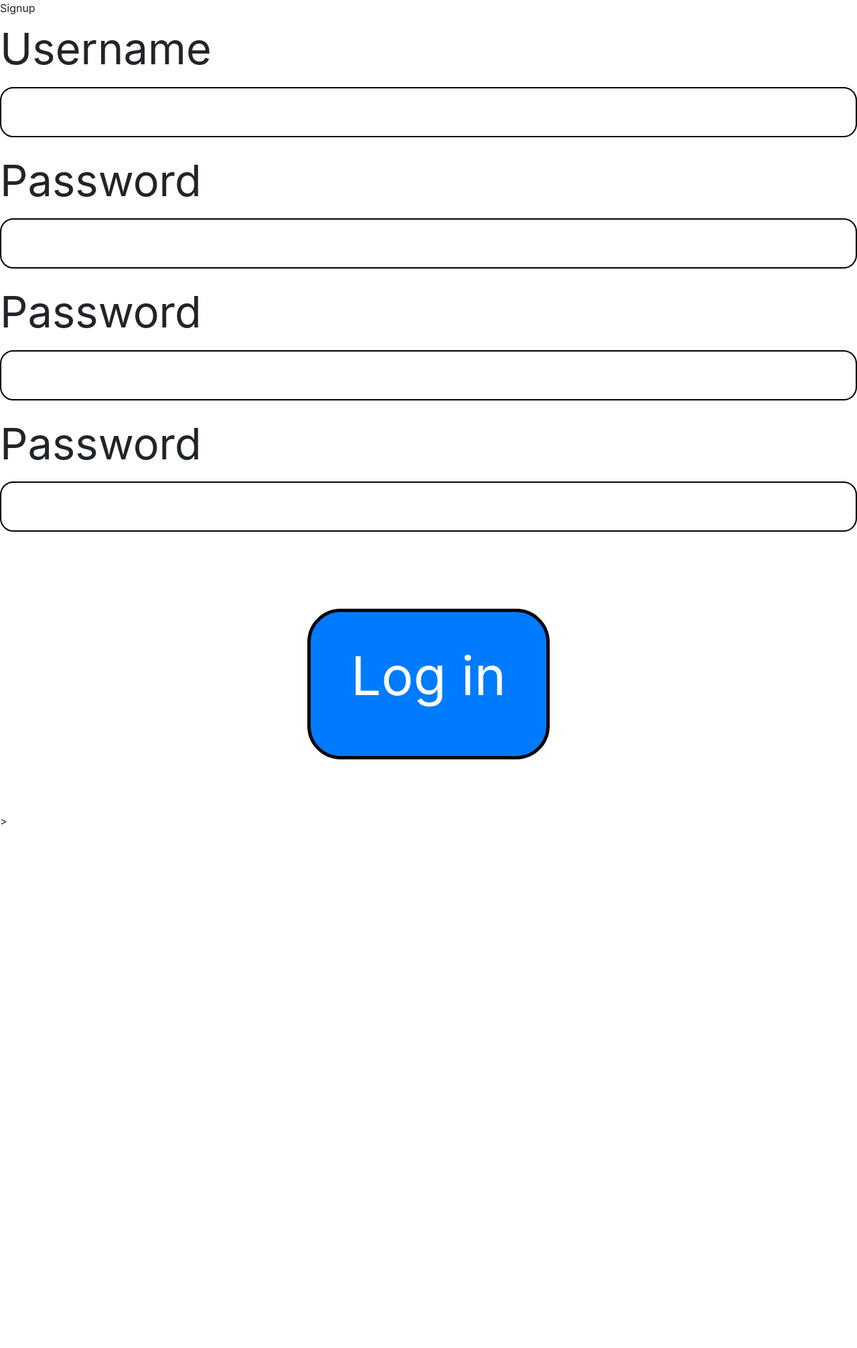
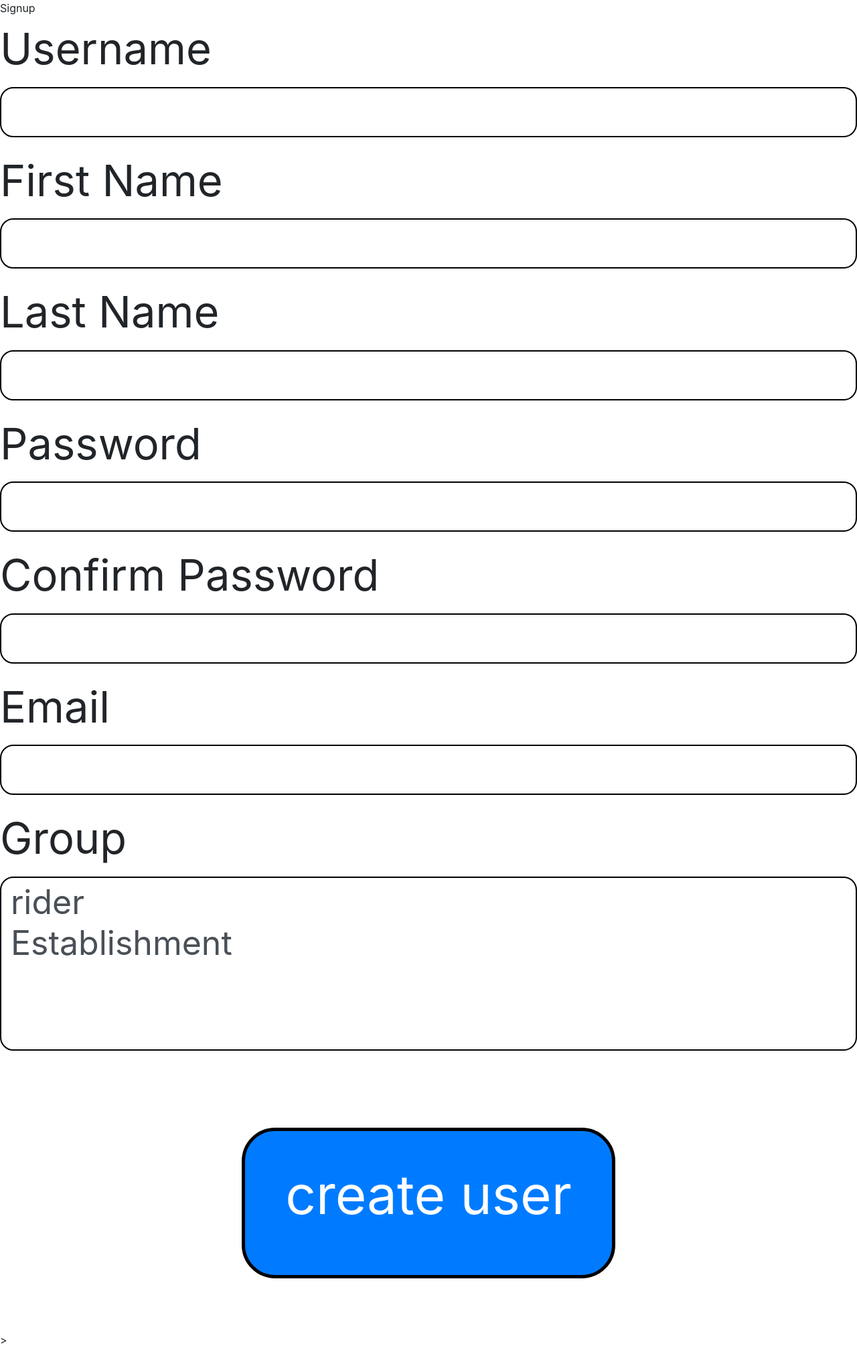
Before and after one commit to alexisjvaldes/UBeer, a Django app: page /signup/ in a window 1280 px wide. Shown: the whole page at 67% size. Before the commit the page ends 1232 px from the top, so only its background shows below. Run offline with Django 3.2, Linux system fonts and the light colour scheme; parts of the project's set-up code (start-up, migrations or seed data) failed here and were passed over; some libraries are stand-ins or nearby versions.

Commit message:
simple sign up working, missing validation of password and confirm password. Very ugly user interface

```diff
--- a/UBeer/views.py
+++ b/UBeer/views.py
@@ -41,7 +41,24 @@ def signup(request):
     if request.method == 'POST':
         data = request.POST
         username = data.get('username', '')
+        firstName = data.get('firstName', '')
+        lastName = data.get('lastName', '')
         password = data.get('password', '')
+        passwordConf = data.get('confirmPassword', '')
+        email = data.get('email', '')
+        userGroup = data.get('group', '')
+        user = User.objects.create_user(username, email, password)
+        user.last_name = lastName
+        user.first_name = firstName
+        user.email = email
+        user.save()
+        if userGroup == '1':
+            group = Group.objects.get(name='UBeer_riders')
+            group.user_set.add(user)
+        else:
+            group = Group.objects.get(name='UBeer_Establishment')
+            group.user_set.add(user)
+        return HttpResponseRedirect('/login')
     return render(request, "signup.html", context)
 
 def riderHome(request):
--- a/templates/login.html
+++ b/templates/login.html
@@ -22,8 +22,6 @@
 
         <div class="mx-auto loginFields">
             <form method = "post">
-                {% csrf_token %}
-                {{ form.as_p }}
                 <div class="form-group">
                     <label for="loginUser">Username</label>
                     <input type="text" class="form-control" id="loginUser" name="username">
@@ -41,7 +39,7 @@
         </div>
 
         <div class="row loginLink">
-            <div class="col">Link to <a href="./signup">Signup</a></div>
+            <div class="col">Link to <a href="../signup">Signup</a></div>
         </div>
     </div>
 
--- a/templates/signup.html
+++ b/templates/signup.html
@@ -12,26 +12,40 @@
     Signup
     <form method="post">
         {% csrf_token %}
-        {{ form.as_p }}
         <div class="form-group">
             <label for="loginUser">Username</label>
             <input type="text" class="form-control" id="loginUser" name="username">
+        </div>
+        <div class="form-group">
+            <label for="loginPassword">First Name</label>
+            <input type="text" class="form-control" id="firstName" name="firstName">
+        </div>
+        <div class="form-group">
+            <label for="loginPassword">Last Name</label>
+            <input type="text" class="form-control" id="lastName" name="lastName">
         </div>
         <div class="form-group">
             <label for="loginPassword">Password</label>
             <input type="password" class="form-control" id="loginPassword" name="password">
         </div>
         <div class="form-group">
-            <label for="loginPassword">Password</label>
+            <label for="loginPassword">Confirm Password</label>
             <input type="password" class="form-control" id="loginPassword" name="confirmPassword">
         </div>
         <div class="form-group">
-            <label for="loginPassword">Password</label>
-            <input type="password" class="form-control" id="loginPassword" name="email">
+            <label for="loginPassword">Email</label>
+            <input type="email" class="form-control" id="email" name="email">
+        </div>
+        <div class="form-group">
+            <label for="exampleFormControlSelect2">Group</label>
+            <select multiple class="form-control" id="selectGroup" name="group">
+              <option value="1">rider</option>
+              <option value="2">Establishment</option>
+            </select>
         </div>
         <div class="row loginButton">
             <div class="col">
-                <button type="submit" class="btn btn-primary btn-lg loginButton">Log in</button>
+                <button type="submit" class="btn btn-primary btn-lg loginButton">create user</button>
             </div>
         </div>
     </form>>
```
Also changed, not shown: db.sqlite3.
